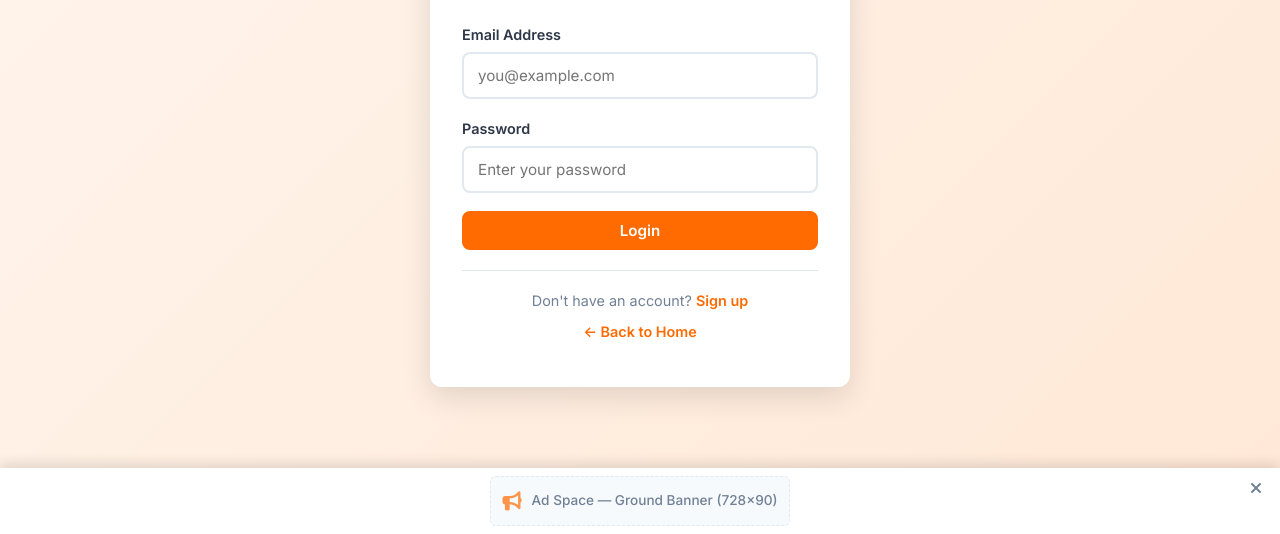
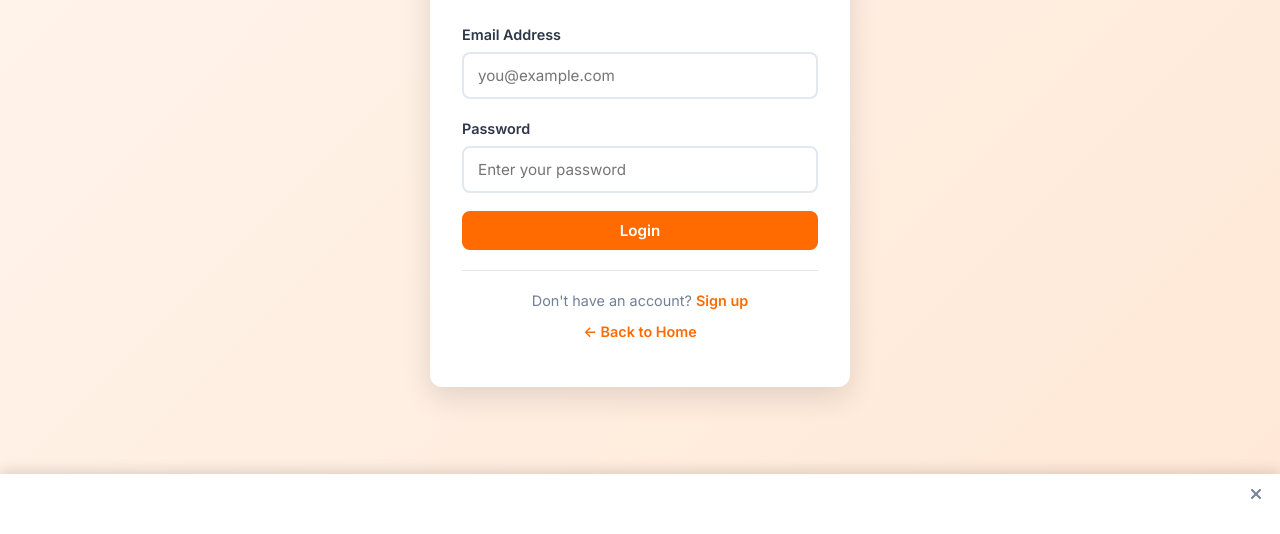
Before and after one commit to gigi-josh/manni, a website: page public/login.html in a window 1280 px wide. Shown: the part 266-800 px from the top of the page. Drawn offline with Linux system fonts and the light colour scheme.

Commit message:
Update login.html

```diff
--- a/public/login.html
+++ b/public/login.html
@@ -47,7 +47,7 @@
         </div>
     </div>
 
-    <!-- ================= GROUND BANNER AD ================= -->
+    <!-- ================= GROUND BANNER AD (Adsterra Native) ================= -->
     <div class="ground-banner" id="groundBanner">
         <button class="ground-banner-close"
                 onclick="document.getElementById('groundBanner').remove()"
@@ -55,24 +55,8 @@
             <i class="fas fa-times"></i>
         </button>
         <div class="ground-banner-content">
-            <!--
-                REPLACE with your real ad code:
-
-                Option A — Image banner:
-                <a href="https://your-advertiser-link.com" target="_blank" rel="noopener">
-                    <img src="https://your-ad-network.com/banner-728x90.jpg"
-                         alt="Advertisement"
-                         class="ground-banner-img">
-                </a>
-
-                Option B — Adsterra / AdSense iframe or JS snippet
-
-                For now, this placeholder shows:
-            -->
-            <div class="ground-banner-placeholder">
-                <i class="fas fa-bullhorn"></i>
-                <span>Ad Space — Ground Banner (728×90)</span>
-            </div>
+            <script async="async" data-cfasync="false" src="https://pl31287853.profitableratecpmnetwork.com/a633b05ec0e98ad0555f62c7620c4b83/invoke.js"></script>
+            <div id="container-a633b05ec0e98ad0555f62c7620c4b83"></div>
         </div>
     </div>
 
```
